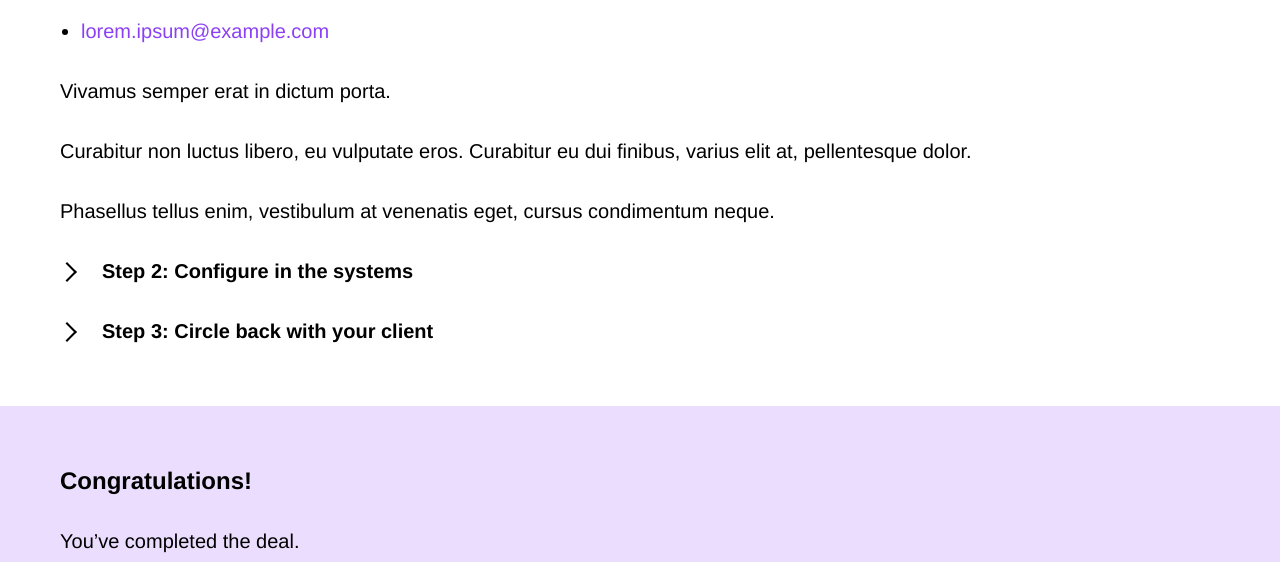
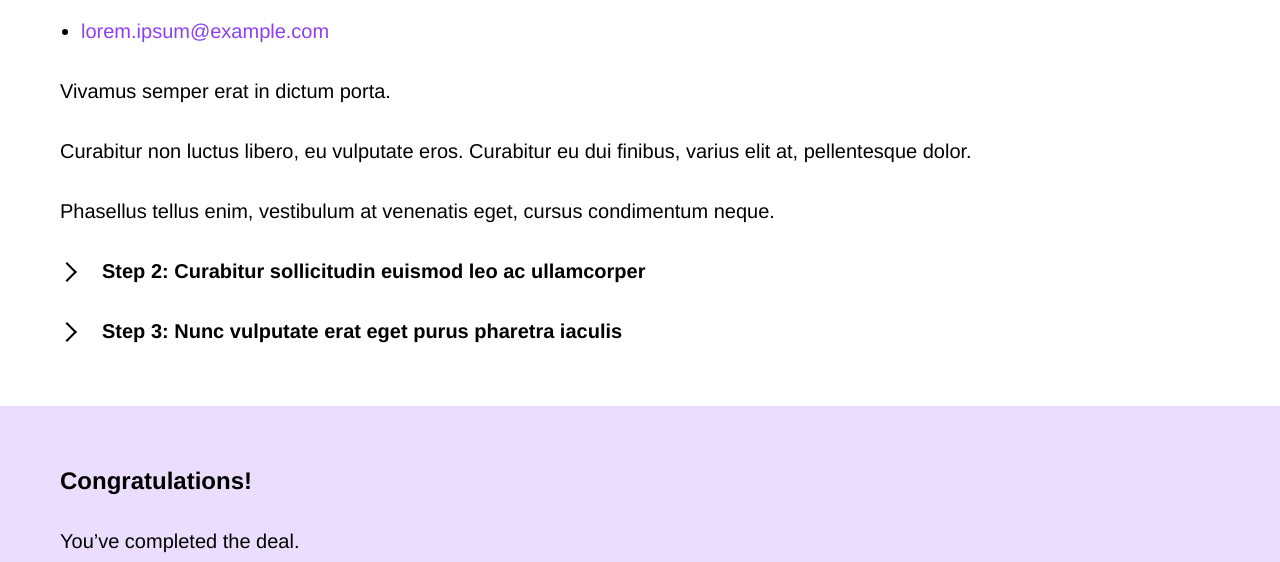
Before and after one commit to gvorbeck/container-pricing, a Jekyll site: the page built from pages/devtest-finalize.md, in a window 1280 px wide and 900 px high, scrolled down 863 px, cut to the strip 0-562 px from the top of the window. Built offline with Jekyll 4.4.1, drawn with Linux system fonts in a browser that asks for light colours; some of the changed lines change nothing that is shown.

Commit message:
Update devtest-finalize.md

```diff
--- a/pages/devtest-finalize.md
+++ b/pages/devtest-finalize.md
@@ -31,28 +31,28 @@
       Curabitur non luctus libero, eu vulputate eros. Curabitur eu dui finibus, varius elit at, pellentesque dolor.
 
       Phasellus tellus enim, vestibulum at venenatis eget, cursus condimentum neque.
-  - title: "Step 2: Configure in the systems"
+  - title: "Step 2: Curabitur sollicitudin euismod leo ac ullamcorper"
     text: |
-      Techline will create the DevTest inventory profile for the DevTest container and ensure it accurately aligns with the contract, so it is important you submitted both the final CPS spreadsheet and the signed contract to Techline as per the previous step.
+      Ut lacus lacus, mattis a maximus bibendum, faucibus tincidunt mauris. Praesent sit amet dui eget justo condimentum convallis. Donec interdum massa ut elit maximus, at tincidunt nulla hendrerit. Pellentesque ac pellentesque felis. Maecenas venenatis interdum nunc, nec feugiat mauris dignissim a.
 
-      Techline will build the MLC configuration at 3x the DevTest MSU base (regardless of the container size), ensuring the client will not incur additional MLC charges unless they exceed the contractual 3x maximum.
+      Etiam a velit at lorem iaculis volutpat ut ac augue. Sed convallis, mauris ut hendrerit efficitur, turpis turpis lacinia magna, ac porta orci mauris elementum dui. Sed id mattis sem. Curabitur et magna laoreet, suscipit nisl vitae, posuere est. Nam eu nibh a arcu fringilla porta vitae eu tortor.
 
-      The IPLA entitlement will be configured to the DevTest Solution MSU value (i.e., chosen container size).
+      Nam ac leo neque. Nam euismod lobortis facilisis. In ac volutpat nibh. Nullam vehicula nisi id nunc dictum, quis volutpat velit vulputate. Curabitur commodo hendrerit mi, ut venenatis nisi auctor vehicula.
 
-      Q2C will then be responsible for processing the configurations and ensuring that the data will flow from iERP/ESW to LMS along with the creation of the Solution ID which is typically created within 4-6 hours after configuration processing.
+      Etiam a velit at lorem iaculis volutpat ut ac augue. Sed convallis, mauris ut hendrerit efficitur, turpis turpis lacinia magna, ac porta orci mauris elementum dui.
 
-      Keep your Techline representative engaged to review changes and ensure inventory validity.
-  - title: "Step 3: Circle back with your client"
+      Pellentesque ac pellentesque felis. Maecenas venenatis interdum nunc, nec feugiat mauris dignissim a.
+  - title: "Step 3: Nunc vulputate erat eget purus pharetra iaculis"
     text: |
-      Once the Solution ID is in the system, your client will be able to access it through the standard LMS ibm.com/software/lms portal.
+      Pellentesque pretium turpis eget nisi egestas hendrerit. Fusce et [Lorem Ipsum](http://example.com) rhoncus metus.
 
-      Confirm with your client that they can see their Solution ID and check if they have any outstanding questions.
+      Etiam turpis sapien, viverra quis quam sit amet, blandit elementum leo.
 
-      Your client can use that Solution ID to establish the container on their next SCRT submission, even if the contract was signed midway through the reporting period.
+      Duis pretium molestie orci non imperdiet. Quisque lobortis nisl non dui interdum consequat. Fusce ornare elit velit, nec porta enim cursus id.
 
-      The container is not effective until a valid SCRT report with the Container configuration is received by IBM.
+      Nunc vulputate erat eget purus pharetra iaculis. Pellentesque pretium turpis eget nisi egestas hendrerit. Fusce et rhoncus metus. Etiam turpis sapien, viverra quis quam sit amet, blandit elementum leo.
 
-      Once a valid SCRT report has been received, the Q2C SCRT team and Techline will monitor and track the reported Container Solution on a monthly basis to ensure compliance with the signed contract.
+      Nunc vulputate erat eget purus pharetra iaculis. Pellentesque pretium turpis eget nisi egestas hendrerit. Fusce et rhoncus metus. Etiam turpis sapien, viverra quis quam sit amet, blandit elementum leo. Duis pretium molestie orci non imperdiet. Quisque lobortis nisl non dui interdum consequat. Fusce ornare elit velit, nec porta enim cursus id.
 - type: emphasis
   title: Congratulations!
   text: |
```
